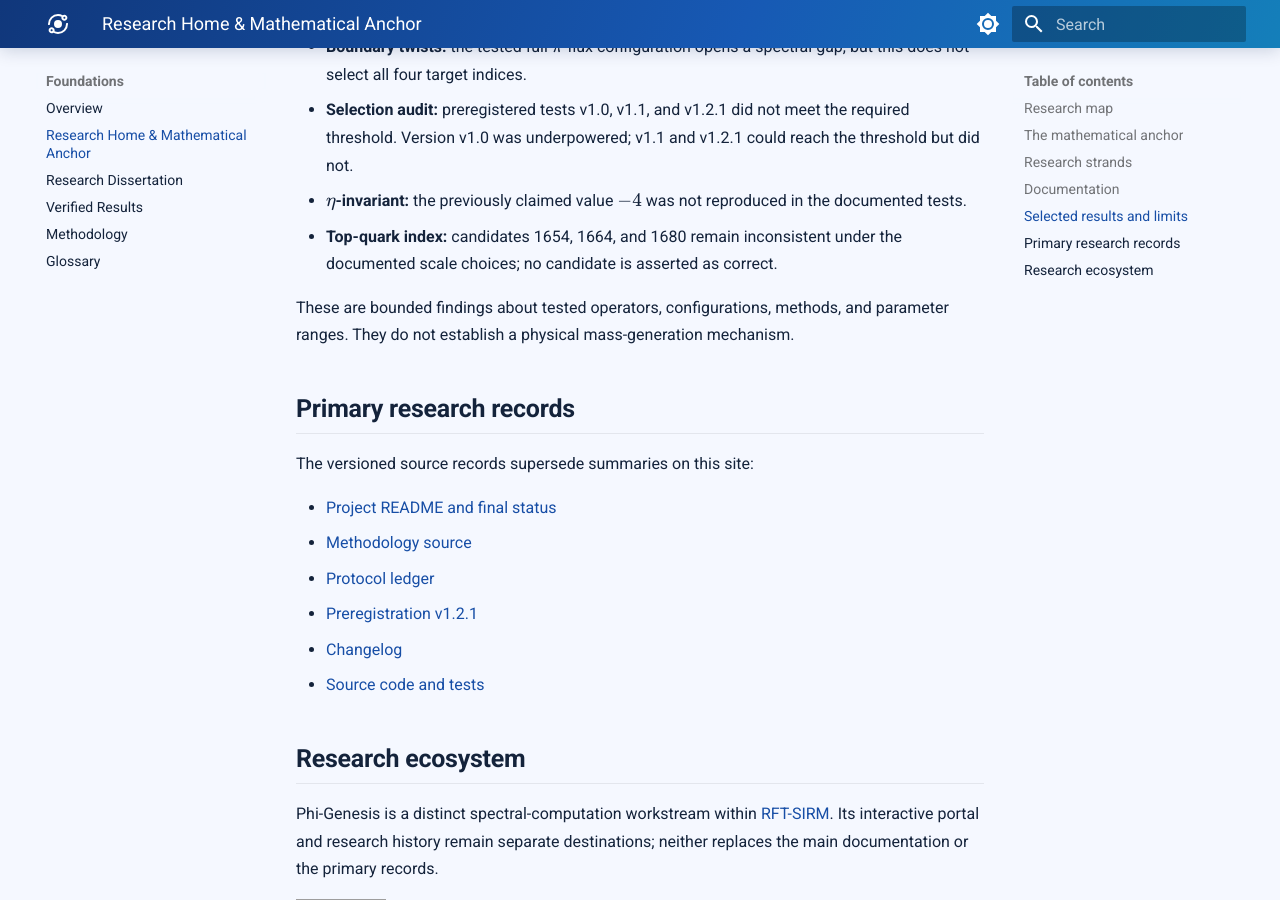
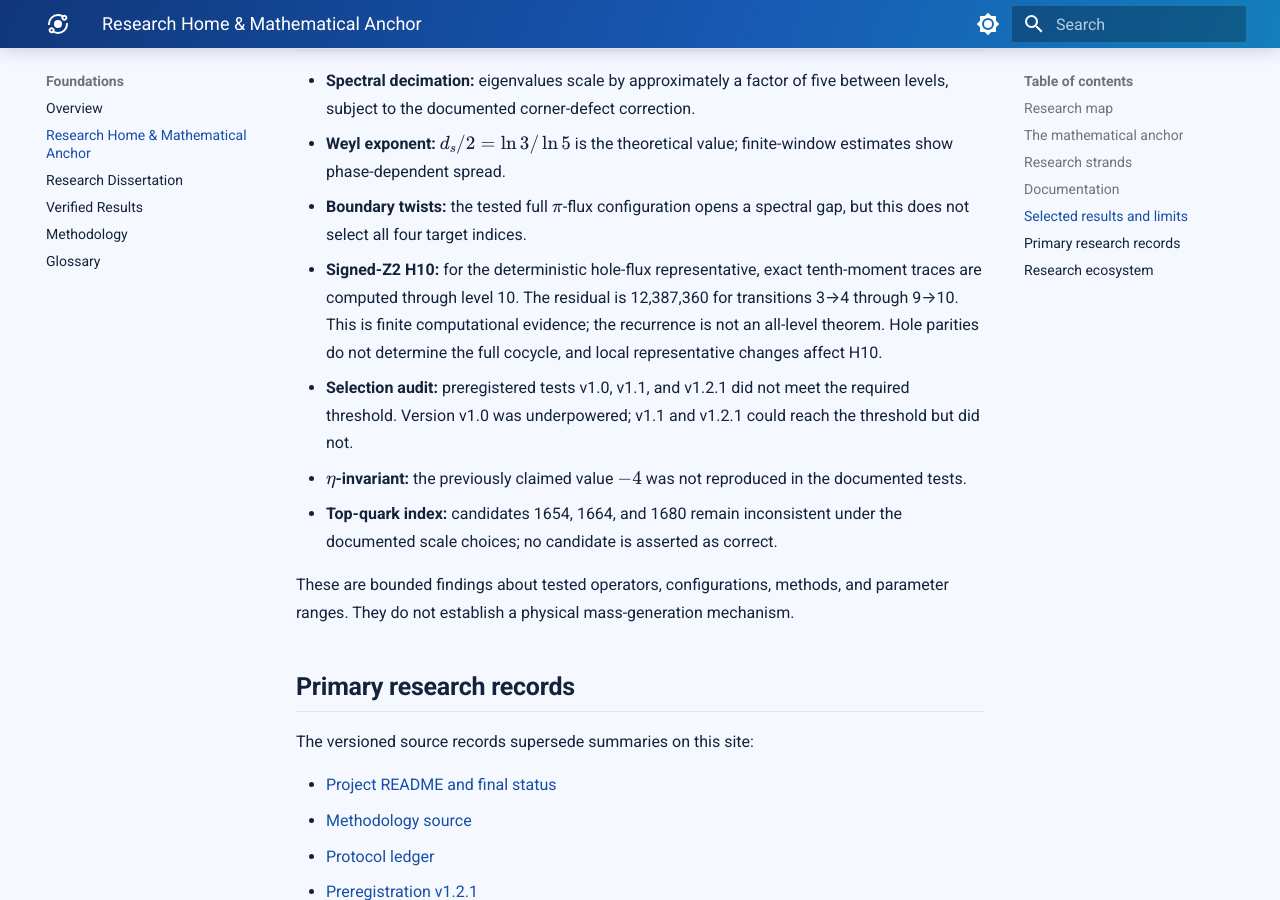
Before and after one commit to RFT-SIRM/Phi-Genesis, an MkDocs documentation site: the page built from docs/research-home.md, in a window 1280 px wide and 900 px high, scrolled down 4078 px. Built offline with MkDocs 1.6.1 and Material for MkDocs 9.7.7, drawn with Linux system fonts in a browser that asks for light colours; some of the changed text lies outside the part shown; grey boxes are pictures that could not be loaded.

Commit message:
Add signed Z2 H10 results to research home

```diff
--- a/docs/research-home.md
+++ b/docs/research-home.md
@@ -15,6 +15,7 @@ Phi-Genesis is the RFT-SIRM spectral research programme for the Sierpiński gask
 
 - [**Research map — follow the evidence**](research-map.md)
 - [Verified spectral results and limitations](verified-results.md)
+- [Exact finite signed-Z2 H10 calculations](higher-moments-z2.md)
 - [Selection protocol and negative results](selection-protocol.md)
 - [Interactive spectral research portal](https://rft-sirm.github.io/Phi-Genesis/interactive/)
 - [Research history and chronology](history.html)
@@ -51,6 +52,7 @@ uses a fitted scale and the target indices \(\{1,12,17,40\}\). Those indices hav
 | Spectral decimation and gap structure | [Verified Results](verified-results.md) | Numerically reproduced within the documented scope; corner corrections matter |
 | Spectral counting and spectral dimension | [Open Problems](open-problems.md) | Finite-level exponent estimates remain window-sensitive |
 | Möbius / \(\pi\)-flux boundary conditions | [Verified Results](verified-results.md) | Tested configurations open a gap; target selection is not established |
+| Signed-Z2 H10 moments | [Finite H10 note](higher-moments-z2.md) | Exact finite levels 1–10; observed affine law and generation-twist recurrence remain unproved globally |
 | Target-index selection \(\{1,12,17,40\}\) | [Selection Protocol](selection-protocol.md) | Preregistered tests did not meet the decision threshold |
 | Reproducibility and search provenance | [Data & Provenance](data-and-provenance.md) | Versioned records and code are the source of truth |
 | Interactive exploration and chronology | [Interactive Portal](interactive.md) · [History](history.html) | Separate from the main documentation |
@@ -61,6 +63,7 @@ uses a fitted scale and the target indices \(\{1,12,17,40\}\). Those indices hav
 |---|---|
 | [Research Map](research-map.md) | Research hierarchy, evidence classes, and reading order |
 | [Verified Results](verified-results.md) | Numerical observations, measurements, and explicit limitations |
+| [Signed-Z2 H10](higher-moments-z2.md) | Exact finite traces, generation-twist recurrence data, representative-dependence audit, and open proof target |
 | [Selection Protocol](selection-protocol.md) | Preregistered search families, thresholds, and negative results |
 | [Open Problems](open-problems.md) | Unresolved questions and requirements for further work |
 | [Methodology](methodology.md) | Statistical design, power checks, and look-elsewhere correction |
@@ -78,6 +81,7 @@ uses a fitted scale and the target indices \(\{1,12,17,40\}\). Those indices hav
 - **Spectral decimation:** eigenvalues scale by approximately a factor of five between levels, subject to the documented corner-defect correction.
 - **Weyl exponent:** \(d_s/2=\ln 3/\ln 5\) is the theoretical value; finite-window estimates show phase-dependent spread.
 - **Boundary twists:** the tested full \(\pi\)-flux configuration opens a spectral gap, but this does not select all four target indices.
+- **Signed-Z2 H10:** for the deterministic hole-flux representative, exact tenth-moment traces are computed through level 10. The residual is 12,387,360 for transitions 3→4 through 9→10. This is finite computational evidence; the recurrence is not an all-level theorem. Hole parities do not determine the full cocycle, and local representative changes affect H10.
 - **Selection audit:** preregistered tests v1.0, v1.1, and v1.2.1 did not meet the required threshold. Version v1.0 was underpowered; v1.1 and v1.2.1 could reach the threshold but did not.
 - **\(\eta\)-invariant:** the previously claimed value \(-4\) was not reproduced in the documented tests.
 - **Top-quark index:** candidates 1654, 1664, and 1680 remain inconsistent under the documented scale choices; no candidate is asserted as correct.
```
